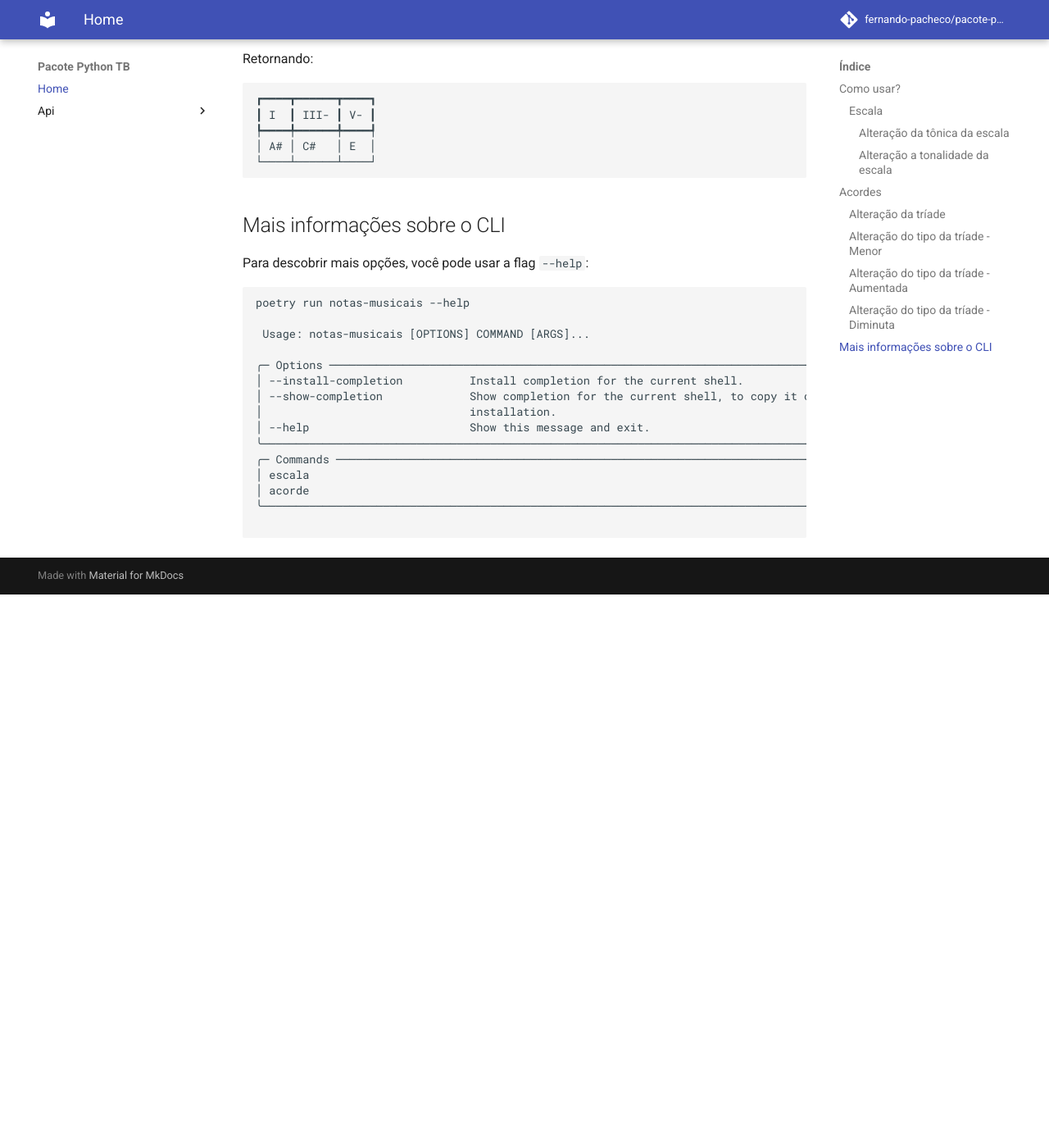
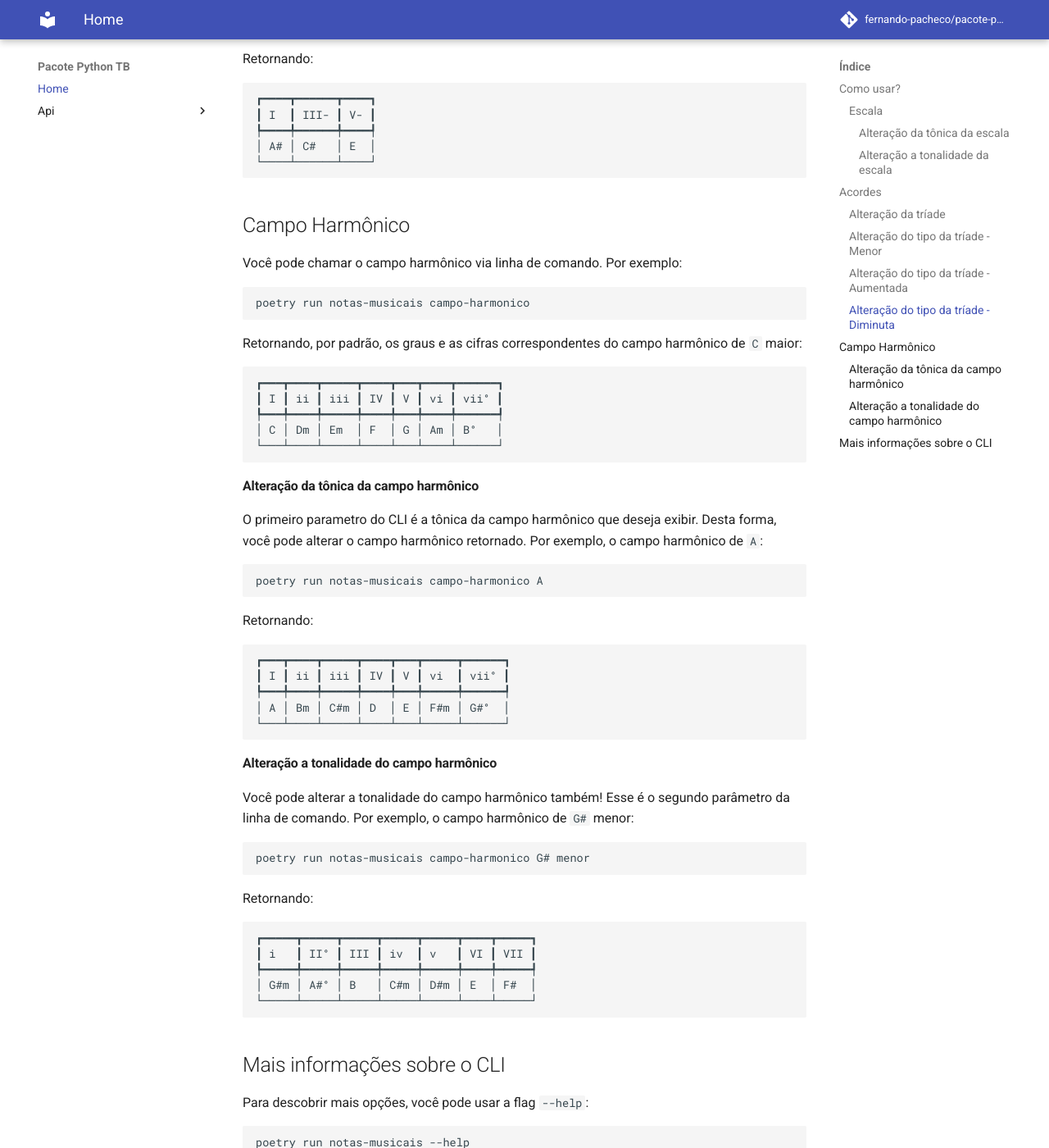
Before and after one commit to fernando-pacheco/pacote-python-tb, an MkDocs documentation site: the page built from docs/index.md, in a window 1280 px wide and 1400 px high, scrolled down 2707 px. Shown: the whole window at 82% size. Built offline with MkDocs 1.6.1 and Material for MkDocs 9.7.7, drawn with Linux system fonts in a browser that asks for light colours; comment, search, counter and statistics services are not loaded; before the commit the page ends 3432 px from its top, so only the background shows below that; some of the changed text lies outside the part shown.

Commit message:
Adição do campo harmonico na documentação

````diff
--- /dev/null
+++ b/docs/api/campo_harmonico.md
@@ -0,0 +1 @@
+:::campo_harmonico
--- a/docs/index.md
+++ b/docs/index.md
@@ -36,7 +36,7 @@ Retornando:
 
 #### Alteração a tonalidade da escala
 
-Você pode alterar a tonalidade da escala também! Esse é o segundo parâmetro da linha de comando. Por exemplo, a escala de `D#` maior:
+Você pode alterar a tonalidade da escala também! Esse é o segundo parâmetro da linha de comando. Por exemplo, a escala de `B` maior:
 ```bash
 poetry run notas-musicais escala B maior
 ```
@@ -122,6 +122,48 @@ Retornando:
 │ A# │ C#   │ E  │
 └────┴──────┴────┘
 ```
+## Campo Harmônico
+Você pode chamar o campo harmônico via linha de comando. Por exemplo:
+```bash
+poetry run notas-musicais campo-harmonico
+```
+Retornando, por padrão, os graus e as cifras correspondentes do campo harmônico de `C` maior:
+```
+┏━━━┳━━━━┳━━━━━┳━━━━┳━━━┳━━━━┳━━━━━━┓
+┃ I ┃ ii ┃ iii ┃ IV ┃ V ┃ vi ┃ vii° ┃
+┡━━━╇━━━━╇━━━━━╇━━━━╇━━━╇━━━━╇━━━━━━┩
+│ C │ Dm │ Em  │ F  │ G │ Am │ B°   │
+└───┴────┴─────┴────┴───┴────┴──────┘
+```
+#### Alteração da tônica da campo harmônico
+
+O primeiro parametro do CLI é a tônica da campo harmônico que deseja exibir. Desta forma, você pode alterar o campo harmônico retornado. Por exemplo, o campo harmônico de `A`:
+```bash
+poetry run notas-musicais campo-harmonico A
+```
+Retornando:
+```
+┏━━━┳━━━━┳━━━━━┳━━━━┳━━━┳━━━━━┳━━━━━━┓
+┃ I ┃ ii ┃ iii ┃ IV ┃ V ┃ vi  ┃ vii° ┃
+┡━━━╇━━━━╇━━━━━╇━━━━╇━━━╇━━━━━╇━━━━━━┩
+│ A │ Bm │ C#m │ D  │ E │ F#m │ G#°  │
+└───┴────┴─────┴────┴───┴─────┴──────┘
+```
+
+#### Alteração a tonalidade do campo harmônico
+
+Você pode alterar a tonalidade do campo harmônico também! Esse é o segundo parâmetro da linha de comando. Por exemplo, o campo harmônico de `G#` menor:
+```bash
+poetry run notas-musicais campo-harmonico G# menor
+```
+Retornando:
+```
+┏━━━━━┳━━━━━┳━━━━━┳━━━━━┳━━━━━┳━━━━┳━━━━━┓
+┃ i   ┃ II° ┃ III ┃ iv  ┃ v   ┃ VI ┃ VII ┃
+┡━━━━━╇━━━━━╇━━━━━╇━━━━━╇━━━━━╇━━━━╇━━━━━┩
+│ G#m │ A#° │ B   │ C#m │ D#m │ E  │ F#  │
+└─────┴─────┴─────┴─────┴─────┴────┴─────┘
+```
 
 ## Mais informações sobre o CLI
 
@@ -131,15 +173,16 @@ poetry run notas-musicais --help
 
  Usage: notas-musicais [OPTIONS] COMMAND [ARGS]...
 
-╭─ Options ────────────────────────────────────────────────────────────────────────────────────────────────────╮
-│ --install-completion          Install completion for the current shell.                                      │
-│ --show-completion             Show completion for the current shell, to copy it or customize the             │
-│                               installation.                                                                  │
-│ --help                        Show this message and exit.                                                    │
-╰──────────────────────────────────────────────────────────────────────────────────────────────────────────────╯
-╭─ Commands ───────────────────────────────────────────────────────────────────────────────────────────────────╮
-│ escala                                                                                                       │
-│ acorde                                                                                                       │
-╰──────────────────────────────────────────────────────────────────────────────────────────────────────────────╯
+╭─ Options ────────────────────────────────────────────────────────────────────────╮
+│ --install-completion          Install completion for the current shell.          │
+│ --show-completion             Show completion for the current shell, to copy it  │
+│                               or customize the installation.                     │
+│ --help                        Show this message and exit.                        │
+╰──────────────────────────────────────────────────────────────────────────────────╯
+╭─ Commands ───────────────────────────────────────────────────────────────────────╮
+│ escala                                                                           │
+│ acorde                                                                           │
+│ campo-harmonico                                                                  │
+╰──────────────────────────────────────────────────────────────────────────────────╯
 
 ```
--- a/mkdocs.yml
+++ b/mkdocs.yml
@@ -15,6 +15,8 @@ markdown_extensions:
 # extra_css:
 #   - stylesheets/extra.css # Adicionando estilização css para a documentação
 
+watch:
+  - pacote_python_tb
 
 plugins:
   - mkdocstrings:
````
